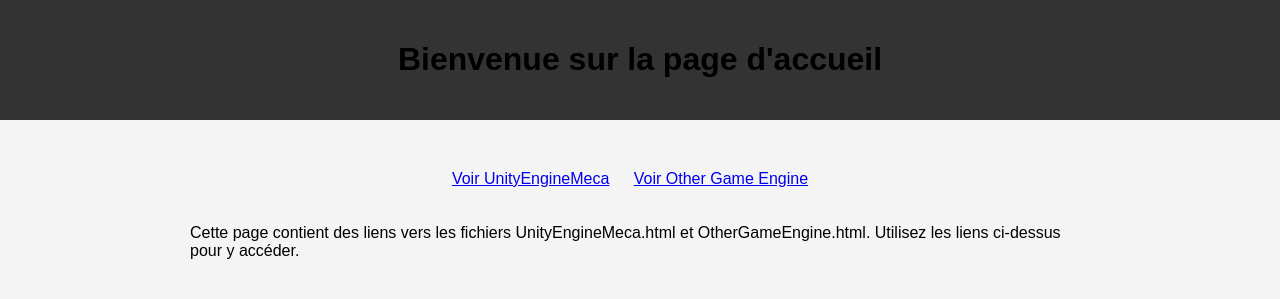
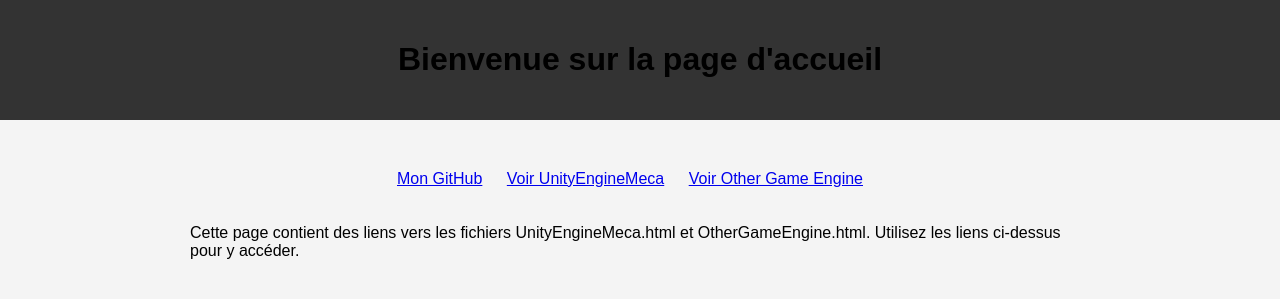
Before and after one commit to j1nx3d-dev/j1nx3d-dev.github.io, a plain HTML site: page index.html in a window 1280 px wide. Drawn offline with Linux system fonts and the light colour scheme.

Commit message:
no message

```diff
--- a/index.html
+++ b/index.html
@@ -57,6 +57,7 @@
 
     <!-- Section contenant les liens placés côte à côte -->
     <div class="link-section">
+        <a href="https://github.com/j1nx3d-dev" target="_blank">Mon GitHub</a>
         <a href="UnityEngineMeca.html">Voir UnityEngineMeca</a>
         <a href="OtherGameEngine.html">Voir Other Game Engine</a>
     </div>
```
